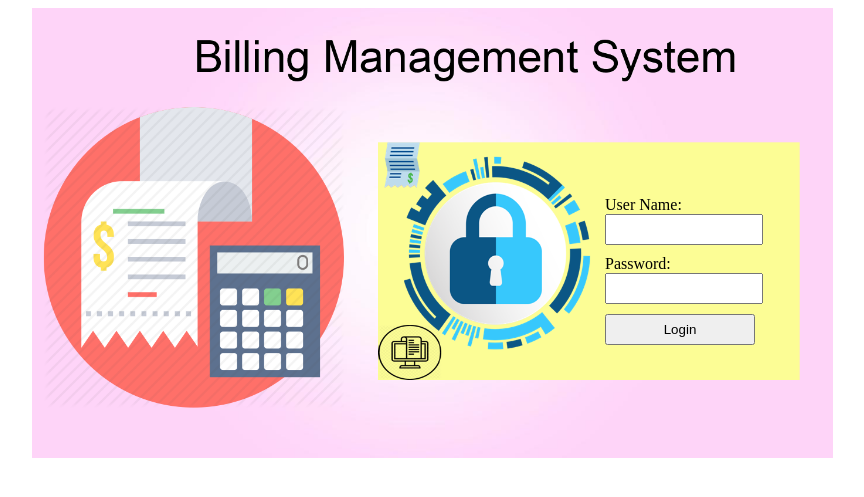
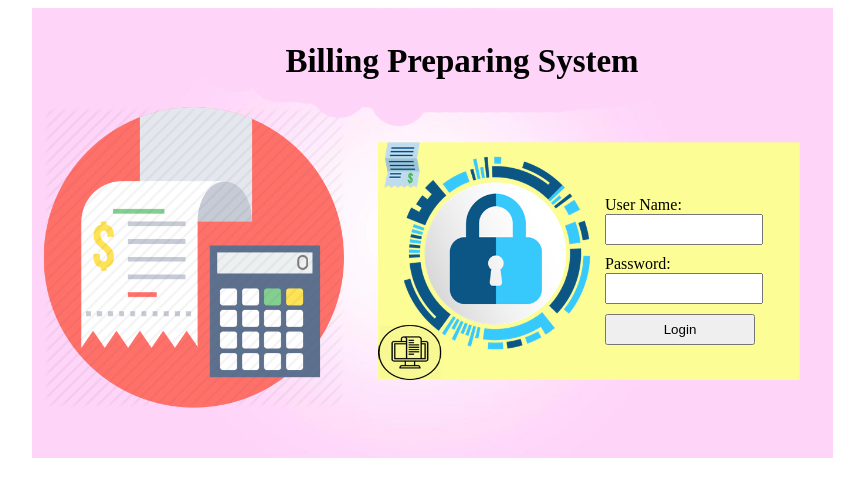
Before and after one commit to zaman20/Bill_Software, a PHP site: page / in a window 1280 px wide. Shown: the top 497 px of the page, without its empty margins (193-1057 px from the left). Run offline with PHP 8.4, Linux system fonts and the light colour scheme.

Commit message:
index page design changed

```diff
--- a/index.php
+++ b/index.php
@@ -9,6 +9,7 @@
 <body>
     <div class="container">
         <div class="login-box">
+            <h2 style="text-align:center;font-size: 33px; margin-top: -15px;">Billing Preparing System</h2>
             <form action="model/login.php" method="post">
                 <label for="">User Name: </label>
                 <input type="text" name="uname" id="">
```
Also changed, not shown: img/login background.PNG.
